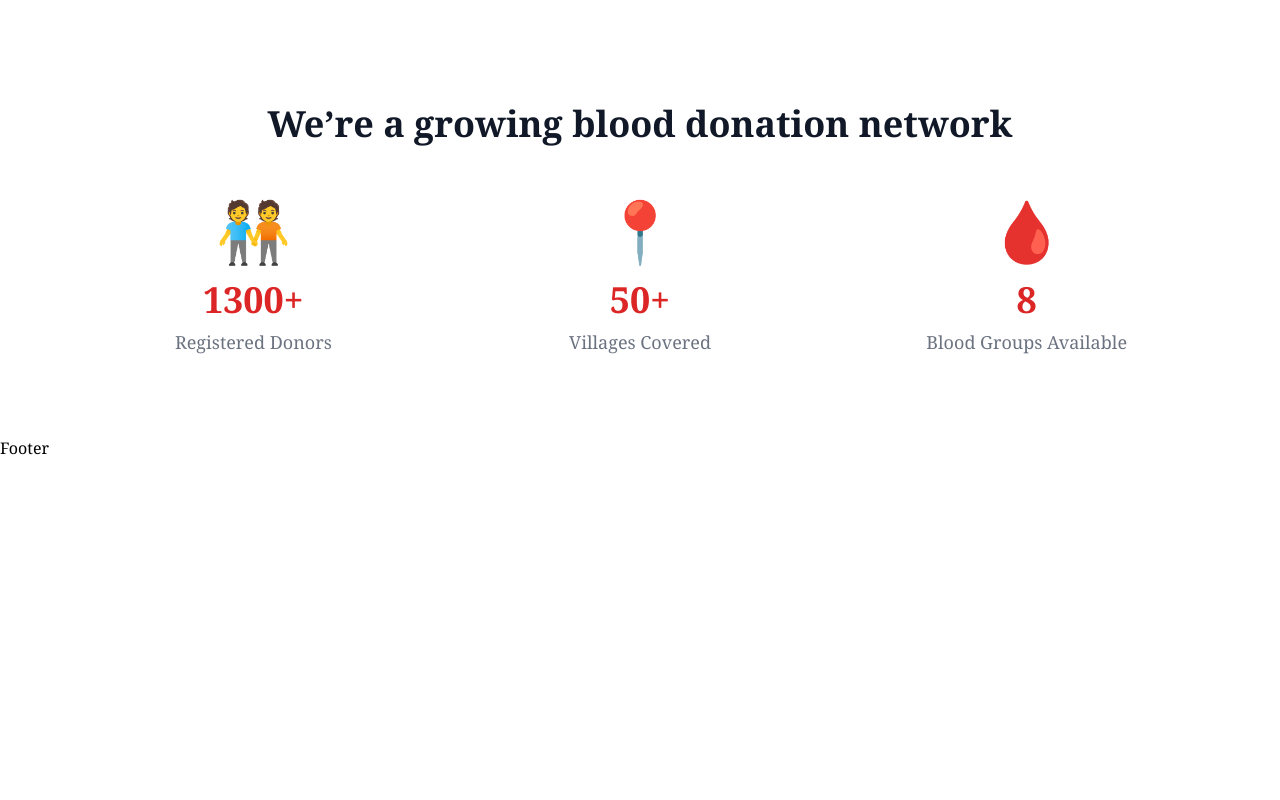
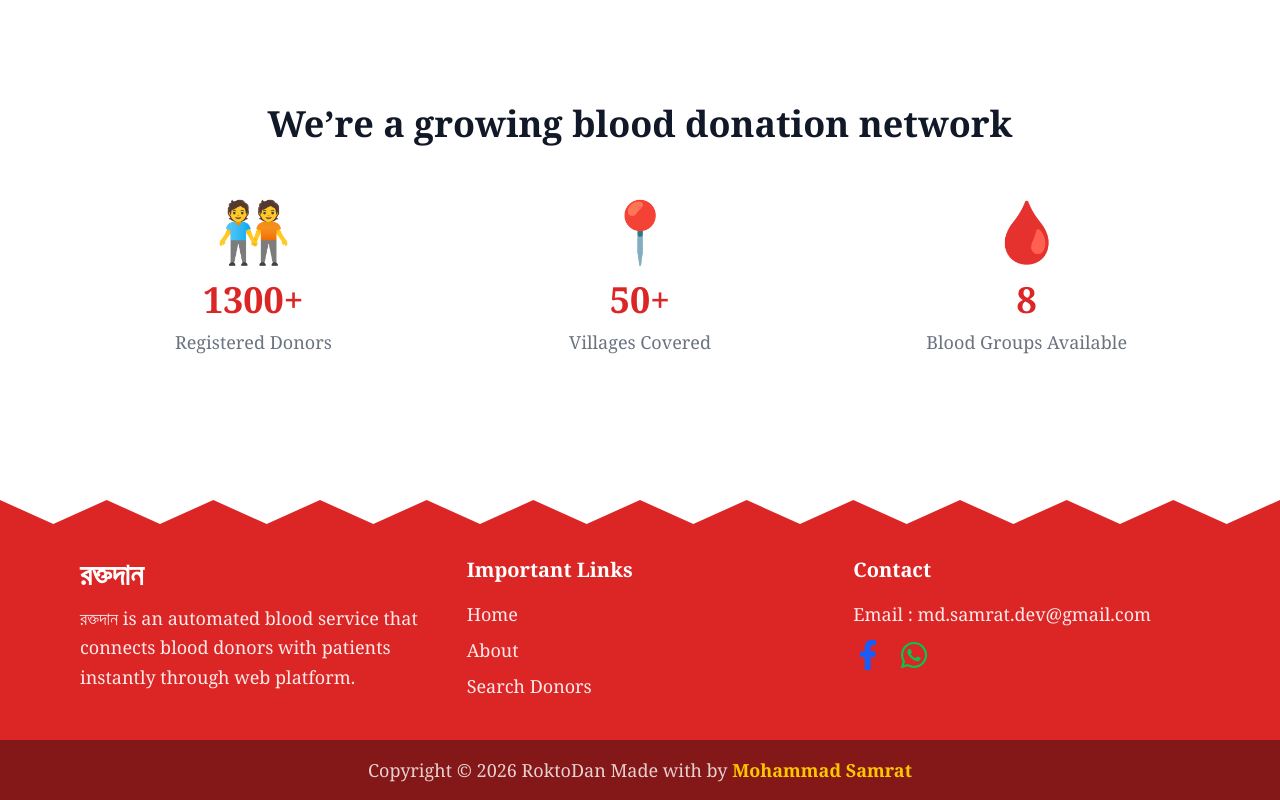
Before and after one commit to md-samrat/roktodan-bd, a Next.js app: page / in a window 1280 px wide. Shown: the part 580-1380 px from the top of the page. Before the commit the page ends 1040 px from the top, so only its background shows below. Built offline with nearby package versions, Linux system fonts and the light colour scheme.

Commit message:
design footer

```diff
--- a/package.json
+++ b/package.json
@@ -11,7 +11,8 @@
   "dependencies": {
     "next": "^16.2.4",
     "react": "19.2.4",
-    "react-dom": "19.2.4"
+    "react-dom": "19.2.4",
+    "react-icons": "^5.6.0"
   },
   "devDependencies": {
     "@tailwindcss/postcss": "^4",
--- a/src/components/Footer/Footer.tsx
+++ b/src/components/Footer/Footer.tsx
@@ -1,9 +1,93 @@
-import React from 'react'
+import Link from "next/link";
+import { FaFacebookF, FaWhatsapp } from "react-icons/fa";
 
-function Footer() {
+export default function Footer() {
   return (
-    <div>Footer</div>
-  )
+    <footer className="relative bg-[var(--color-primary)] text-white mt-16">
+      {/* 🔺 top zigzag (optional decorative feel) */}
+      <div className="absolute top-0 left-0 w-full overflow-hidden leading-none">
+        <svg
+          viewBox="0 0 1200 120"
+          preserveAspectRatio="none"
+          className="w-full h-6"
+        >
+          <polygon
+            fill="#ffffff"
+            points="0,0 50,120 100,0 150,120 200,0 250,120 300,0 350,120 400,0 450,120 500,0 550,120 600,0 650,120 700,0 750,120 800,0 850,120 900,0 950,120 1000,0 1050,120 1100,0 1150,120 1200,0 1200,0 0,0"
+          />
+        </svg>
+      </div>
+
+      <div className="max-w-6xl mx-auto px-4 pt-14 pb-10 grid grid-cols-1 md:grid-cols-3 gap-10">
+        {/* 🩸 Left */}
+        <div>
+          <h2 className="text-2xl md:text-3xl font-bold">রক্তদান </h2>
+
+          <p className="mt-3 text-sm md:text-lg text-white/90 leading-relaxed">
+            রক্তদান is an automated blood service that connects blood donors
+            with patients instantly through web platform.
+          </p>
+        </div>
+
+        {/* 📚 Middle */}
+        <div>
+          <h3 className="text-lg md:text-xl font-semibold mb-4">
+            Important Links
+          </h3>
+          <ul className="space-y-2 text-sm md:text-lg text-white/90">
+            <li>
+              <Link href="/">Home</Link>
+            </li>
+            <li>
+              <Link href="/about">About</Link>
+            </li>
+            <li>
+              <Link href="/donors">Search Donors</Link>
+            </li>
+          </ul>
+        </div>
+
+        {/* 📘 Right */}
+        <div>
+          <h3 className="text-lg md:text-xl font-semibold mb-4">Contact</h3>
+          <ul className="space-y-2 text-sm md:text-lg text-white/90">
+            <li>
+              <a href="mailto:md.samrat.dev@gmail.com">
+                Email : md.samrat.dev@gmail.com
+              </a>
+            </li>
+            <li className="flex gap-4 mt-3">
+              <a
+                href="https://www.facebook.com/mohammad.samrat0/"
+                target="_blank"
+                rel="noopener noreferrer"
+                className="text-blue-600 hover:scale-110 transition"
+              >
+                <FaFacebookF size={30}/>
+              </a>
+              {/* WhatsApp */}
+              <a
+                href="https://wa.me/8801861790495"
+                target="_blank"
+                rel="noopener noreferrer"
+                className="text-green-500 hover:scale-110 transition"
+              >
+                <FaWhatsapp size={30}/>
+              </a>
+            </li>
+          </ul>
+        </div>
+      </div>
+
+      {/* 🔻 Bottom bar */}
+      <div className="bg-black/40 text-center py-4 text-sm md:text-lg text-white/80 px-6">
+        <span>
+          Copyright © {new Date().getFullYear()} RoktoDan Made with by{" "}
+          <Link href={"https://www.facebook.com/mohammad.samrat0/"} className="text-yellow-400 font-bold">
+            Mohammad Samrat
+          </Link>{" "}
+        </span>
+      </div>
+    </footer>
+  );
 }
-
-export default Footer
--- a/src/components/Navbar/Navbar.tsx
+++ b/src/components/Navbar/Navbar.tsx
@@ -22,7 +22,7 @@ export default function Navbar() {
 
         {/* 🔵 Logo */}
         <h1 className="text-2xl md:text-4xl font-bold text-[var(--color-primary)] whitespace-nowrap">
-          RoktoDan
+          রক্তদান
         </h1>
 
         {/* 📚 Menu (desktop only) */}
```
Also changed, not shown: 1 other file (tests, documents, lock files or other folders).
